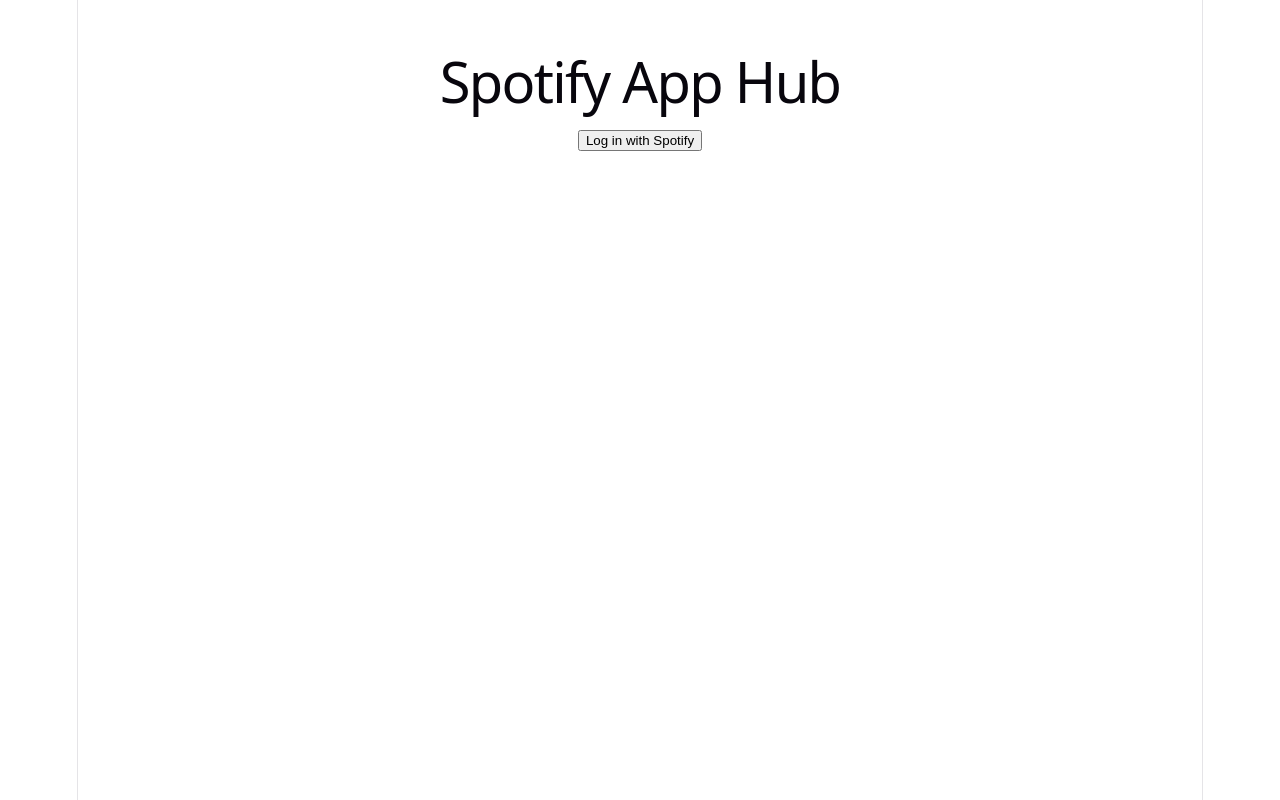
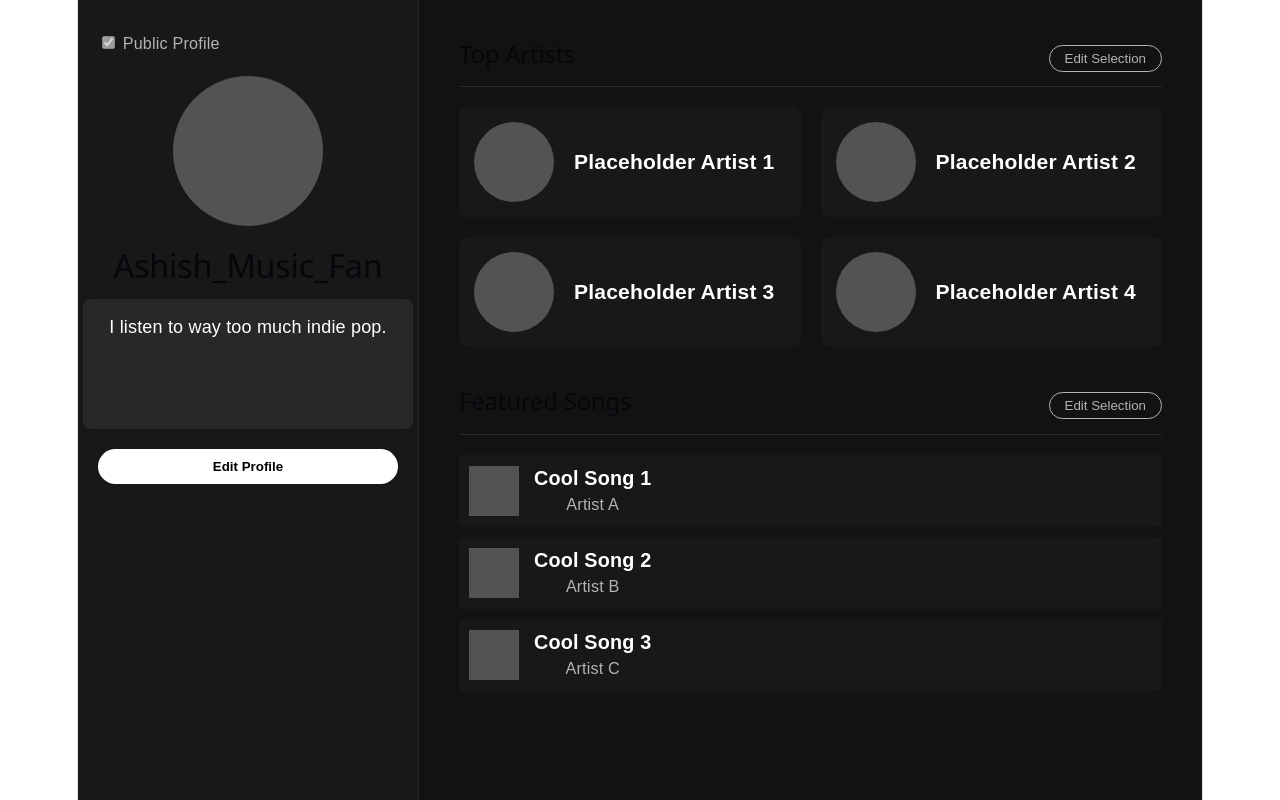
Before and after one commit to serenren13/spotifyclone, a React app in the folder frontend/: page / in a window 1280 px wide. Built offline with nearby package versions, Linux system fonts and the light colour scheme; the HTML template or start-up script is replaced by a standard one.

Commit message:
Built the Profile page UI layout:

```diff
--- a/frontend/src/App.jsx
+++ b/frontend/src/App.jsx
@@ -1,10 +1,10 @@
-import SpotifyTest from "./pages/SpotifyTest"
+import Profile from './pages/Profile'
 
 function App() {
 
   return (
     <>
-      <SpotifyTest />
+      <Profile />
     </>
   )
 }
--- /dev/null
+++ b/frontend/src/pages/Profile.css
@@ -0,0 +1,160 @@
+/* Profile.css */
+.profile-page {
+  display: flex;
+  min-height: 100vh;
+  background-color: #121212; /* Dark theme, but feel free to change! */
+  color: #ffffff;
+  font-family: sans-serif;
+}
+
+/* Sidebar Styling */
+.profile-sidebar {
+  width: 300px;
+  background-color: #181818;
+  padding: 30px 20px;
+  display: flex;
+  flex-direction: column;
+  align-items: center;
+  border-right: 1px solid #282828;
+}
+
+.privacy-toggle {
+  align-self: flex-start;
+  margin-bottom: 20px;
+  font-size: 0.9rem;
+  color: #b3b3b3;
+}
+
+.avatar {
+  width: 150px;
+  height: 150px;
+  background-color: #535353;
+  border-radius: 50%;
+  margin-bottom: 20px;
+}
+
+.username {
+  font-size: 1.8rem;
+  margin-bottom: 15px;
+}
+
+.bio-section {
+  width: 100%;
+  background-color: #282828;
+  padding: 15px;
+  border-radius: 8px;
+  min-height: 100px;
+  margin-bottom: 20px;
+}
+
+.bio-input {
+  width: 100%;
+  min-height: 80px;
+  background: none;
+  border: 1px solid #535353;
+  color: white;
+  padding: 5px;
+  border-radius: 4px;
+}
+
+.action-btn {
+  width: 100%;
+  padding: 10px;
+  border-radius: 20px;
+  border: none;
+  font-weight: bold;
+  cursor: pointer;
+  background-color: #ffffff;
+  color: #000000;
+  transition: 0.2s ease;
+}
+
+.action-btn:hover {
+  transform: scale(1.05);
+}
+
+/* Main Content Styling */
+.profile-main {
+  flex: 1;
+  padding: 40px;
+  overflow-y: auto;
+}
+
+.section-header {
+  display: flex;
+  justify-content: space-between;
+  align-items: center;
+  border-bottom: 1px solid #282828;
+  padding-bottom: 10px;
+  margin-bottom: 20px;
+}
+
+.edit-select-btn {
+  background: none;
+  border: 1px solid #b3b3b3;
+  color: #b3b3b3;
+  padding: 5px 15px;
+  border-radius: 15px;
+  cursor: pointer;
+}
+
+/* Artists Grid */
+.artists-grid {
+  display: grid;
+  grid-template-columns: repeat(2, 1fr);
+  gap: 20px;
+  margin-bottom: 40px;
+}
+
+.artist-card {
+  display: flex;
+  align-items: center;
+  background-color: #181818;
+  padding: 15px;
+  border-radius: 8px;
+}
+
+.artist-img {
+  width: 80px;
+  height: 80px;
+  background-color: #535353;
+  border-radius: 50%;
+  margin-right: 20px;
+}
+
+/* Songs List */
+.songs-list {
+  display: flex;
+  flex-direction: column;
+  gap: 10px;
+}
+
+.song-row {
+  display: flex;
+  align-items: center;
+  background-color: #181818;
+  padding: 10px;
+  border-radius: 4px;
+}
+
+.song-cover {
+  width: 50px;
+  height: 50px;
+  background-color: #535353;
+  margin-right: 15px;
+}
+
+.song-info {
+  display: flex;
+  flex-direction: column;
+}
+
+.song-title {
+  font-weight: bold;
+  font-size: 1.1rem;
+}
+
+.song-artist {
+  color: #b3b3b3;
+  font-size: 0.9rem;
+}
--- a/frontend/src/pages/Profile.jsx
+++ b/frontend/src/pages/Profile.jsx
@@ -0,0 +1,116 @@
+import React, { useState } from 'react';
+import './Profile.css';
+
+const Profile = () => {
+  // Toggle this to 'false' to test what OTHER users see when clicking your profile!
+  const isOwnProfile = true;
+
+  const [isEditing, setIsEditing] = useState(false);
+  const [profileData, setProfileData] = useState({
+    username: "Ashish_Music_Fan",
+    bio: "I listen to way too much indie pop.",
+    isPublic: true
+  });
+
+  // Dummy Data for UI testing
+  const pinnedArtists = [
+    { id: 1, name: "Placeholder Artist 1" },
+    { id: 2, name: "Placeholder Artist 2" },
+    { id: 3, name: "Placeholder Artist 3" },
+    { id: 4, name: "Placeholder Artist 4" }
+  ];
+
+  const topSongs = [
+    { id: 1, title: "Cool Song 1", artist: "Artist A" },
+    { id: 2, title: "Cool Song 2", artist: "Artist B" },
+    { id: 3, title: "Cool Song 3", artist: "Artist C" }
+  ];
+
+  return (
+    <div className="profile-page">
+
+      {/* LEFT SIDEBAR */}
+      <div className="profile-sidebar">
+
+        {isOwnProfile && (
+          <div className="privacy-toggle">
+            <label>
+              <input
+                type="checkbox"
+                checked={profileData.isPublic}
+                onChange={() => setProfileData({...profileData, isPublic: !profileData.isPublic})}
+                disabled={!isEditing}
+              />
+              {profileData.isPublic ? " Public Profile" : " Private Profile"}
+            </label>
+          </div>
+        )}
+
+        <div className="avatar"></div>
+        <h2 className="username">{profileData.username}</h2>
+
+        <div className="bio-section">
+          {isEditing ? (
+            <textarea
+              className="bio-input"
+              value={profileData.bio}
+              onChange={(e) => setProfileData({...profileData, bio: e.target.value})}
+            />
+          ) : (
+            <p>{profileData.bio || "No bio yet."}</p>
+          )}
+        </div>
+
+        {/* Dynamic Button Rendering */}
+        {isOwnProfile ? (
+          <button
+            className="action-btn"
+            onClick={() => setIsEditing(!isEditing)}
+          >
+            {isEditing ? "Save Changes" : "Edit Profile"}
+          </button>
+        ) : (
+          <button className="action-btn">Message User</button>
+        )}
+      </div>
+
+      {/* RIGHT CANVAS */}
+      <div className="profile-main">
+
+        {/* Top Artists Section */}
+        <div className="section-header">
+          <h2>Top Artists</h2>
+          {isOwnProfile && <button className="edit-select-btn">Edit Selection</button>}
+        </div>
+        <div className="artists-grid">
+          {pinnedArtists.map(artist => (
+            <div key={artist.id} className="artist-card">
+              <div className="artist-img"></div>
+              <h3>{artist.name}</h3>
+            </div>
+          ))}
+        </div>
+
+        {/* Top / Liked Songs Section */}
+        <div className="section-header">
+          <h2>Featured Songs</h2>
+          {isOwnProfile && <button className="edit-select-btn">Edit Selection</button>}
+        </div>
+        <div className="songs-list">
+          {topSongs.map(song => (
+            <div key={song.id} className="song-row">
+              <div className="song-cover"></div>
+              <div className="song-info">
+                <span className="song-title">{song.title}</span>
+                <span className="song-artist">{song.artist}</span>
+              </div>
+            </div>
+          ))}
+        </div>
+
+      </div>
+    </div>
+  );
+};
+
+export default Profile;
```
